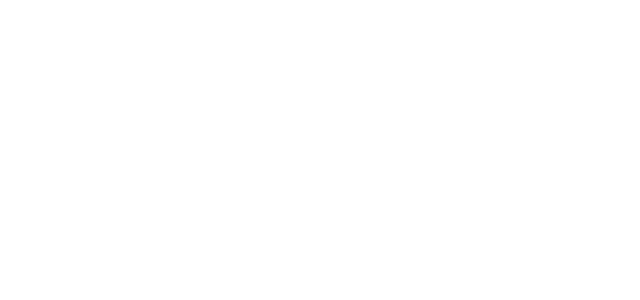
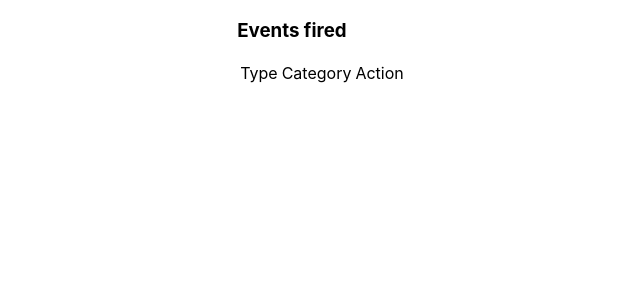
Before and after one commit to kaiosilveira/ab-testing-web-app, a React (Create React App) app: page /debug in a window 1280 px wide. Before the commit this address had no page. Shown: the top 300 px of the page, without its empty margins (318-958 px from the left). Built offline with nearby package versions, Linux system fonts and the light colour scheme.

Commit message:
add initial structure for debug screen

```diff
--- a/src/App.js
+++ b/src/App.js
@@ -1,21 +1,21 @@
 import { BrowserRouter as Router, Route, Routes } from 'react-router-dom';
 import { HomeScreen, TasksScreen } from './screens';
+import DebugScreen from './screens/Debug';
 import * as S from './styles';
 import { DataLayerProvider } from './utils/tracking';
 
-const App = () => {
-  return (
+const App = () => (
   <DataLayerProvider>
     <Router>
       <S.App>
         <Routes>
           <Route path="/" element={<HomeScreen />} />
           <Route path="/tasks" element={<TasksScreen />} />
+          <Route path="/debug" element={<DebugScreen />} />
         </Routes>
       </S.App>
     </Router>
   </DataLayerProvider>
 );
-};
 
 export default App;
--- /dev/null
+++ b/src/screens/Debug/index.js
@@ -0,0 +1,30 @@
+import { useDataLayer } from '../../utils/tracking';
+
+const DebugScreen = () => {
+  const store = useDataLayer();
+  return (
+    <div>
+      <h3>Events fired</h3>
+      <table>
+        <thead>
+          <tr>
+            <td>Type</td>
+            <td>Category</td>
+            <td>Action</td>
+          </tr>
+        </thead>
+        <tbody>
+          {store.events.map((event, index) => (
+            <tr key={index}>
+              <td>{event.type}</td>
+              <td>{event.category}</td>
+              <td>{event.action}</td>
+            </tr>
+          ))}
+        </tbody>
+      </table>
+    </div>
+  );
+};
+
+export default DebugScreen;
```
Lines whose indentation alone changed are shown as unchanged.
